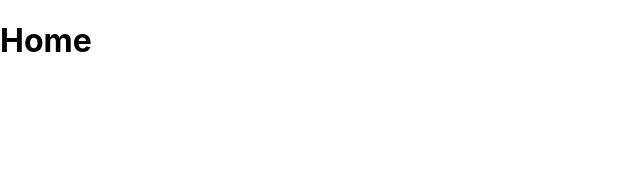
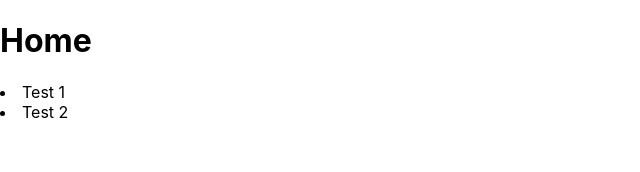
Before and after one commit to TarCode/react-boilerplate, a React (Create React App) app: page /home in a window 1280 px wide. Shown: the top 172 px of the page, without its empty margins (0-640 px from the left). Built offline with nearby package versions, Linux system fonts and the light colour scheme.

Commit message:
connected home component to redux state

```diff
--- a/src/views/home/index.js
+++ b/src/views/home/index.js
@@ -1,7 +1,45 @@
-import React from 'react'
+import React, { Component } from 'react'
+import { bindActionCreators } from 'redux'
+import { connect } from 'react-redux'
+import { getData } from '../../actions/data'
 
-export default () => (
-    <div>
-        <h1>Home</h1>
-    </div>
-)
+class Home extends Component {
+    componentDidMount() {
+        this.props.getData()
+    }
+
+    render() {
+        const { data, loading, err } = this.props
+        return (
+            <div>
+                <h1>Home</h1>
+                {
+                    loading ?
+                    <p>Loading...</p> :
+                    data.length > 0 ?
+                    data.map((item, index) => (
+                        <li key={index}>{item.name}</li>
+                    )) :
+                    <p>No items to show</p>
+                }
+            </div>
+        )
+    }
+}
+
+function mapStateToProps(state) {
+    const { data, loading, err } = state.data
+    return {
+        data,
+        loading,
+        err
+    }
+}
+
+function mapDispatchToProps(dispatch) {
+    return {
+        getData: bindActionCreators(getData, dispatch)
+    }
+}
+
+export default connect(mapStateToProps, mapDispatchToProps)(Home)
```
